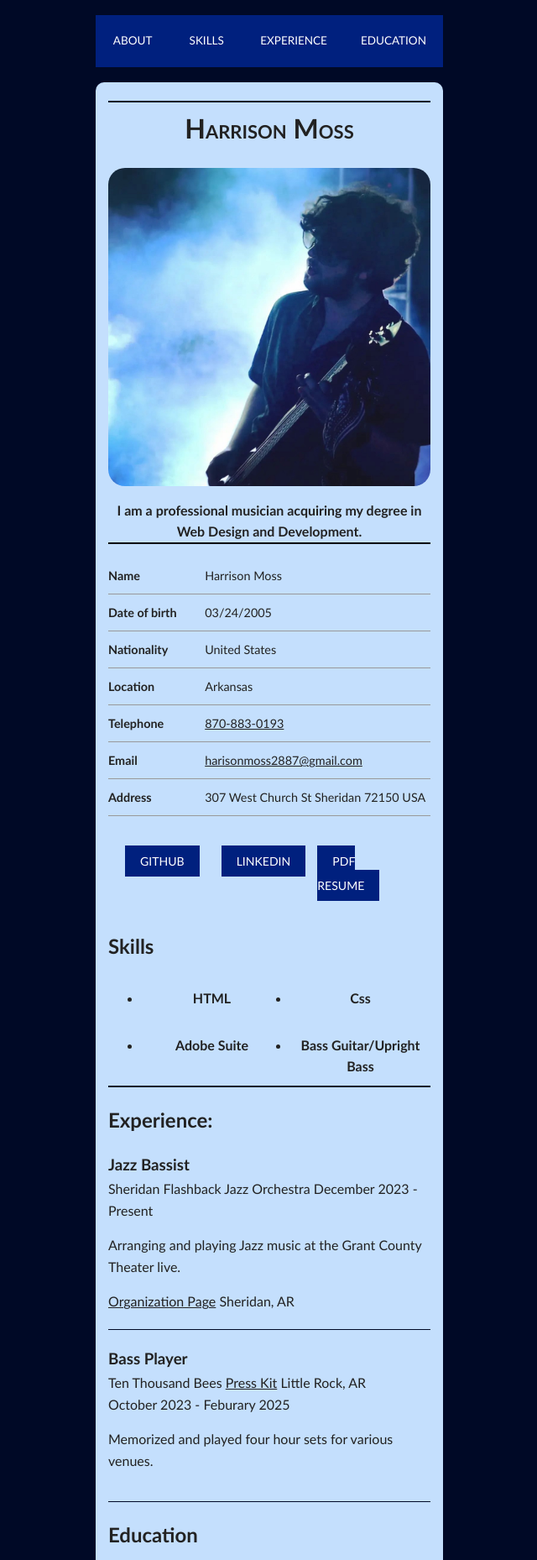
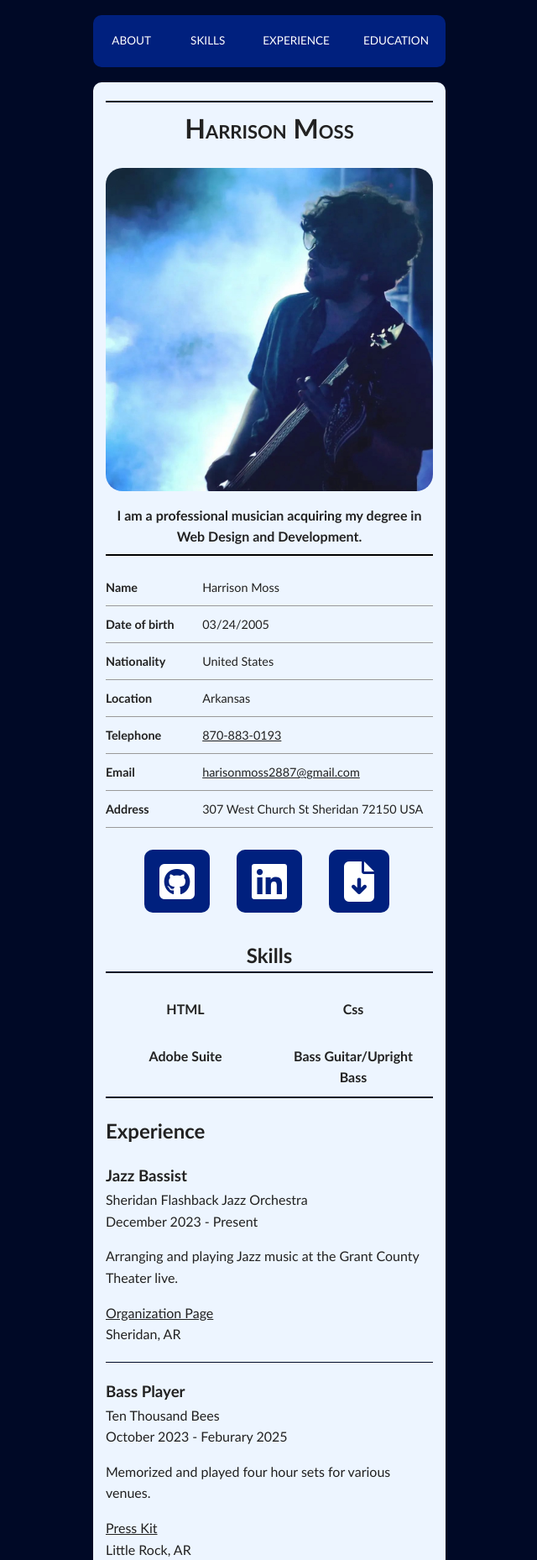
Before and after one commit to HJMoss/ifsc-3342, a website built with webpack: page resume-jsonld/index.html in a window 1280 px wide. Shown: the top 1858 px of the page at 84% size, without its empty margins (319-959 px from the left). Built offline with nearby package versions, Linux system fonts and the light colour scheme.

Commit message:
Class time/Worked on CSS

```diff
--- a/resume-jsonld/css/style.css
+++ b/resume-jsonld/css/style.css
@@ -245,14 +245,13 @@
   }
 }
 
-
 /* ==========================================================================
      My CSS now
      ========================================================================== */
 
 /* CSS Custom Properties */
 
-:root{
+:root {
   --main-bg-color: #efefef;
   --primary-type-color: #222222;
   --accent-color-1: #999999;
@@ -269,9 +268,15 @@ html {
   box-sizing: inherit;
 }
 
+/* --- Scroll from on page nav --- */
+
+html {
+  scroll-behavior: smooth;
+}
+
 /* ------ Typography -------*/
 body {
-  font-family: Futura,Trebuchet MS,Arial,sans-serif;
+  font-family: Futura, Trebuchet MS, Arial, sans-serif;
 }
 
 /* ------ Fluid Images -------*/
@@ -281,7 +286,7 @@ img {
 }
 
 .container {
-   max-width: 414px;
+  max-width: 420px;
   margin: 0 auto;
 }
 
@@ -308,7 +313,16 @@ nav li {
   list-style-type: none;
 }
 
-nav a:link, nav a:visited {
+#abt {
+  border-radius: 10px 0 0 10px;
+}
+
+#ed {
+  border-radius: 0 10px 10px 0;
+}
+
+nav a:link,
+nav a:visited {
   display: block;
   padding: 20px;
   text-align: center;
@@ -332,9 +346,20 @@ nav a:hover {
   }
 }
 
+@media screen and (max-width: 750px) {
+  #abt {
+    border-radius: 10px 10px 0 0;
+  }
+
+  #ed {
+    border-radius: 0 0 10px 10px;
+  }
+
+}
+
 main {
   padding: 1px 15px;
-  background: rgb(196, 223, 253);
+  background: rgb(237, 245, 255);
   border-radius: 10px;
 }
 
@@ -368,13 +393,14 @@ img {
   text-align: center;
   border-bottom: 2px solid #000;
   font-weight: 800;
+  padding-bottom: 8px;
 }
 
 dl {
   display: grid;
   /*shorthand*/
   grid-template: repeat(8, auto) / 8em 1fr;
-  font-size:.9rem;
+  font-size: 0.9rem;
 }
 
 dt {
@@ -393,26 +419,23 @@ dd {
 .related-links {
   display: grid;
   grid-template-columns: 1fr 1fr 1fr;
-  padding: 20px;
-  font-size: large;
+  padding: 10px;
   list-style-type: none;
+  justify-self: center;
+  gap: 2em;
 }
 
 .related-links a {
-  padding: 10px 18px;
+  padding: 9px 18px;
   text-align: center;
   text-decoration: none;
   color: #000926;
   text-transform: uppercase;
-  font-size: .78em;
+  font-size: 3em;
   background: #00207e;
   transition: background-color 0.5s ease;
   color: #fff;
-}
-
-.related-links .svg-inline--fa {
-  font-size: 1.8em;
-  padding-top: 7px;
+  border-radius: 10px;
 }
 
 .related-links a:hover {
@@ -423,6 +446,8 @@ dd {
 }
 
 #skills h2 {
+  text-align: center;
+  border-bottom: 2px solid #000926;
 }
 
 #skills ul {
@@ -431,14 +456,18 @@ dd {
   grid-template-columns: repeat(2, 1fr);
   gap: 10px;
   border-bottom: 2px solid #000926;
+  padding-left: 0;
 }
-
 
 #skills li {
   padding: 10px;
   font-weight: 700;
+  list-style-type: none;
 }
 
+.job div span {
+  display: block;
+}
 
 .job,
 .certificate {
@@ -459,7 +488,7 @@ dd {
 }
 
 footer {
-  color:#fff;
+  color: #fff;
   text-align: center;
   text-decoration: none;
 }
--- a/resume-jsonld/index.html
+++ b/resume-jsonld/index.html
@@ -1,11 +1,15 @@
 <!DOCTYPE html>
 <html lang="en">
   <head>
-  <meta charset="UTF-8">
-  <meta http-equiv="X-UA-Compatible" content="IE=edge">
-  <meta name="viewport" content="width=device-width, initial-scale=1.0">
-  <meta name="author" content="Harrison Moss">
-  <link rel="stylesheet" href="../resume-jsonld/css/style.css">
+    <meta charset="UTF-8" />
+    <meta http-equiv="X-UA-Compatible" content="IE=edge" />
+    <meta name="viewport" content="width=device-width, initial-scale=1.0" />
+    <meta name="author" content="Harrison Moss" />
+    <link rel="stylesheet" href="../resume-jsonld/css/style.css" />
+    <script
+      src="https://kit.fontawesome.com/c634d25cc9.js"
+      crossorigin="anonymous"
+    ></script>
     <script type="application/ld+json">
       {
         "@context": "https://schema.org",
@@ -39,7 +43,12 @@
           "https://github.com/HJMoss",
           "https://www.linkedin.com/in/harrison-moss-aba801320/"
         ],
-  "knowsAbout": ["HTML", "Css", "Adobe Suite", "Bass Guitar/Upright Bass"],
+        "knowsAbout": [
+          "HTML",
+          "Css",
+          "Adobe Suite",
+          "Bass Guitar/Upright Bass"
+        ],
         "worksFor": [
           {
             "@type": "Organization",
@@ -88,10 +97,10 @@
       <!-- Main navigation -->
       <nav class="primary">
         <ul>
-    <li><a href="#about">About</a></li>
+          <li><a id="abt" href="#about">About</a></li>
           <li><a href="#skills">Skills</a></li>
           <li><a href="#experience">Experience</a></li>
-    <li><a href="#education">Education</a></li>
+          <li><a id="ed" href="#education">Education</a></li>
         </ul>
       </nav>
     </header>
@@ -101,8 +110,11 @@
       <section id="about">
         <h2 class="visuallyhidden">Personal Details</h2>
         <div class="bio">
-    <img src="../resume-jsonld/img/IMG_9004.jpg" alt="Harrison Moss">
-    <p>I am a professional musician acquiring my degree in Web Design and Development.</p>
+          <img src="../resume-jsonld/img/IMG_9004.jpg" alt="Harrison Moss" />
+          <p>
+            I am a professional musician acquiring my degree in Web Design and
+            Development.
+          </p>
         </div>
         <dl class="details">
           <dt>Name</dt>
@@ -119,7 +131,9 @@
           </dd>
           <dt>Email</dt>
           <dd>
-        <a href="mailto:harrisonmoss2887@gmail.com">harisonmoss2887@gmail.com</a>
+            <a href="mailto:harrisonmoss2887@gmail.com"
+              >harisonmoss2887@gmail.com</a
+            >
           </dd>
           <dt>Address</dt>
           <dd>
@@ -130,9 +144,17 @@
           </dd>
         </dl>
         <ul class="related-links">
-      <li><a href="https://github.com/HJMoss"> github</a></li>
-      <li><a href="https://www.linkedin.com/in/harrison-moss-aba801320/">linkedin</a></li>
-      <li><a href="resume.pdf" download>pdf resume</a></li>
+          <li>
+            <a href="https://github.com/HJMoss">
+              <i class="fa-brands fa-square-github"></i
+            ></a>
+          </li>
+          <li>
+            <a href="https://www.linkedin.com/in/harrison-moss-aba801320/"
+              ><i class="fa-brands fa-linkedin"></i></a
+            >
+          </li>
+          <li><a href="resume.pdf" download><i class="fa-solid fa-file-arrow-down"></i></a></li>
         </ul>
       </section>
       <section id="skills">
@@ -145,15 +167,18 @@
         </ul>
       </section>
       <section id="experience">
-    <h2>Experience:</h2>
+        <h2>Experience</h2>
         <article class="job">
           <h3>Jazz Bassist</h3>
           <div>
             <span>Sheridan Flashback Jazz Orchestra</span>
             <span>December 2023 - Present</span>
-        <p>Arranging and playing Jazz music at the Grant County Theater live.</p>
+            <p>
+              Arranging and playing Jazz music at the Grant County Theater live.
+            </p>
             <span>
-          <a href="https://www.instagram.com/accounts/login/?next=https%3A%2F%2Fwww.instagram.com%2Ftheflashbackjazzorchestra%2F&is_from_rle">Organization Page</a>
+              <a
+                href="https://www.instagram.com/accounts/login/?next=https%3A%2F%2Fwww.instagram.com%2Ftheflashbackjazzorchestra%2F&is_from_rle">Organization Page</a>
               <span>Sheridan, AR</span>
             </span>
           </div>
@@ -162,20 +187,21 @@
           <h3>Bass Player</h3>
           <span>
             <span>Ten Thousand Bees</span>
-      <a href="https://ambervioletmusic.com/ten-thousand-bees-press-kit">Press Kit</a>
-      <span>Little Rock, AR</span>
           </span>
           <div>
-      <span>October 2023</span> -
-      <span>Feburary 2025</span>
+            <span>October 2023 - Feburary 2025</span>
           </div>
           <p>Memorized and played four hour sets for various venues.</p>
+          <span><a href="https://ambervioletmusic.com/ten-thousand-bees-press-kit">Press Kit</a><span> <br>
+          <span>Little Rock, AR</span>
         </article>
       </section>
       <section id="education">
         <h2>Education</h2>
         <article class="certificate">
-      <h3><abbr title="Master of Science">BA</abbr> Web Design and Development</h3>
+          <h3>
+            <abbr title="Master of Science">BA</abbr> Web Design and Development
+          </h3>
           <span>University of Arkansas at Little Rock</span>
           <span>Little Rock, AR</span>
           <span>2023-2027</span>
@@ -188,6 +214,5 @@
         &copy; 2025 Harrison Moss | <a href="#top">Top</a>
       </div>
     </footer>
-
   </body>
 </html>
```
Lines whose indentation alone changed are shown as unchanged.
